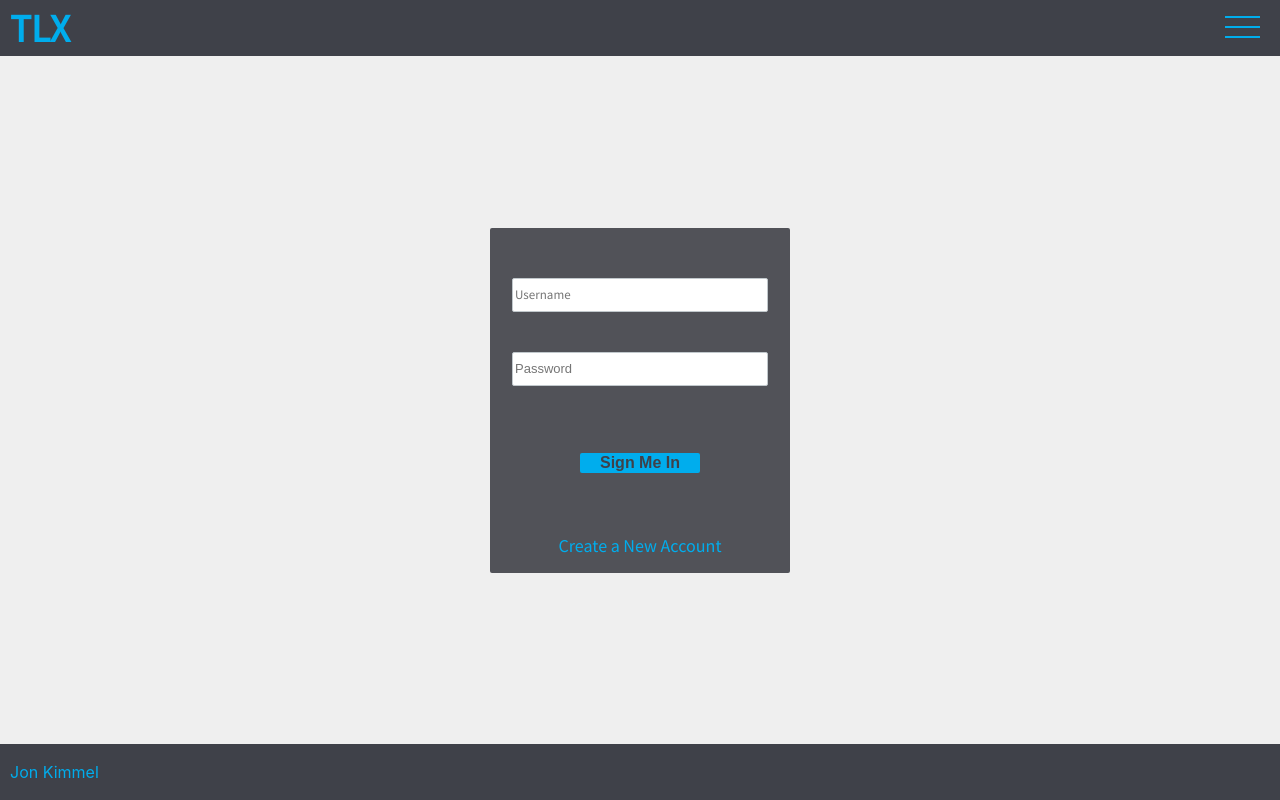
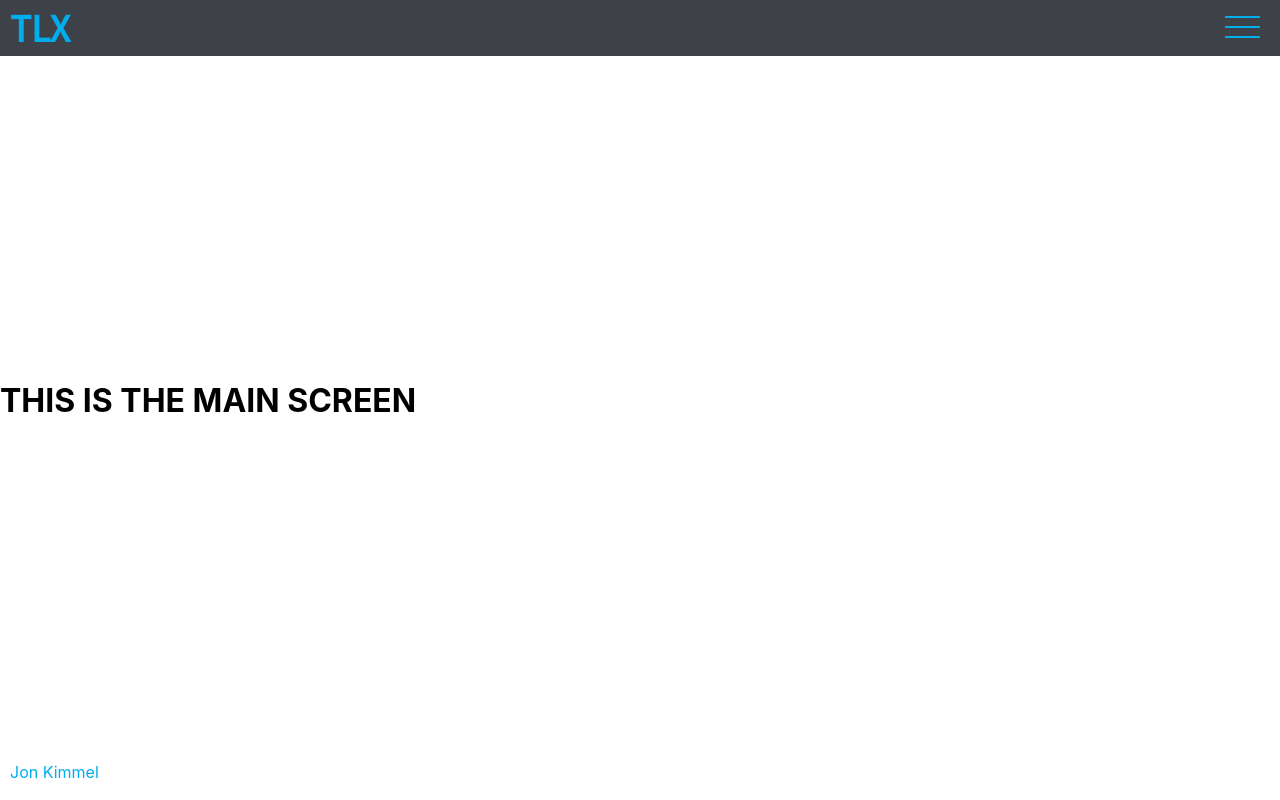
Before and after one commit to Jon-k-1232/TLX, a React (Create React App) app: page / in a window 1280 px wide. Built offline with nearby package versions, Linux system fonts and the light colour scheme.

Commit message:
home page add

```diff
--- a/src/App/App.js
+++ b/src/App/App.js
@@ -11,6 +11,7 @@ import SignIn from "../Components/SignIn/SignIn.js";
 import Billing from "../Components/Billing/Billing.js";
 import InvoiceDetails from "../Components/InvoiceDetails/InvoiceDetails.js";
 import MessageDetails from "../Components/MessageDetails/MessageDetails.js";
+import MainPage from "../Components/MainPage/MainPage.js";
 import AppContext from "../Context.js";
 import PublicOnlyRoute from "../Components/Utils/PublicOnlyRoute.js";
 import PrivateRoute from "../Components/Utils/PrivateRoute.js";
@@ -64,7 +65,8 @@ export default class App extends React.Component {
           <BrowserRouter>
             <Header />
             <Switch>
-              <Route exact path="/" component={SignIn} />
+              <Route exact path="/" component={MainPage} />
+              <Route exact path="/Sign-in" component={SignIn} />
               <PublicOnlyRoute path="/register" component={Register} />
 
               <PrivateRoute exact path="/Billing" component={Billing} />
--- a/src/Components/Footer/Footer.css
+++ b/src/Components/Footer/Footer.css
@@ -2,7 +2,7 @@ footer {
   height: 7vh;
   align-items: center;
   display: flex;
-  background: #3f4149;
+
 }
 
 footer p {
--- a/src/Components/Header/Header.js
+++ b/src/Components/Header/Header.js
@@ -73,13 +73,13 @@ export default class Header extends React.Component {
             {this.context.loggedIn === true ? (
               <li>
                 <p id='logButtonMenu' onClick={this.handleLogOut}>
-                  <Link to="/">Logout</Link>
+                  <Link to="/Sign-in">Logout</Link>
                 </p>
               </li>
             ) : (
               <li>
                 <p id="logButtonMenu">
-                  <Link to="/">Sign In</Link>
+                  <Link to="/Sign-in">Sign In</Link>
                 </p>
               </li>
             )}
--- a/src/Components/InvoiceDetails/InvoiceDetails.js
+++ b/src/Components/InvoiceDetails/InvoiceDetails.js
@@ -30,7 +30,7 @@ export default class InvoiceDetails extends React.Component {
         */}
         <div className="billDueContainer">
           <h3>Invoice: {bills.rentFor}</h3>
-          <h4>Pay: {bills.totalDue}</h4>
+          <h4>Pay: ${bills.totalDue}</h4>
           <h5>Due: {bills.dueDate}</h5>
         </div>
 
@@ -67,35 +67,35 @@ export default class InvoiceDetails extends React.Component {
           <div className="invoiceDetailsMaintenance">
             <p>Maintenance:</p>
             <div>
-              <p>{bills.maintenance}</p>
+              <p>${bills.maintenance}</p>
             </div>
           </div>
 
           <div className="invoiceDetailsWater">
             <p>Water:</p>
             <div>
-              <p>{bills.water}</p>
+              <p>${bills.water}</p>
             </div>
           </div>
 
           <div className="invoiceDetailsRent">
             <p>Rent:</p>
             <div>
-              <p>{bills.basicRent}</p>
+              <p>${bills.basicRent}</p>
             </div>
           </div>
 
           <div className="invoiceDetailsPast">
             <p>Past due:</p>
             <div>
-              <p>{bills.pastDue}</p>
+              <p>${bills.pastDue}</p>
             </div>
           </div>
 
           <div className="invoiceDetailsTotal">
             <h4>Total:</h4>
             <div>
-              <h4>{bills.totalDue}</h4>
+              <h4>${bills.totalDue}</h4>
             </div>
           </div>
         </div>
--- /dev/null
+++ b/src/Components/MainPage/MainPage.css
@@ -0,0 +1,6 @@
+.mainPage {
+    min-height: 86vh;
+    display: flex;
+    flex-direction: column;
+    justify-content: center;
+}
--- /dev/null
+++ b/src/Components/MainPage/MainPage.js
@@ -0,0 +1,18 @@
+import React from "react";
+import "./MainPage.css";
+
+/*
+ Main Welcome Page.
+ */
+export default class MainPage extends React.Component {
+
+    render() {
+        return(
+            <main className="mainPage">
+                <div>
+                    <h1>THIS IS THE MAIN SCREEN</h1>
+                </div>
+            </main>
+        );
+    }
+}
--- a/src/Components/MessageDetails/MessageDetails.js
+++ b/src/Components/MessageDetails/MessageDetails.js
@@ -46,7 +46,10 @@ export default class MessageDetails extends React.Component {
       <main className="messageDetailsPage">
         <div className="messageDetailsReply">
           <p>
-            <Link to="/Communications">Back</Link>
+            <Link to="/Communications">Inbox</Link>
+          </p>
+          <p>
+            <Link to="/Communications/Sent">Sent box</Link>
           </p>
           <p>
             <Link to={`/Communications/New/${messageNumber.subjectId}`}>
--- a/src/Components/Register/Register.js
+++ b/src/Components/Register/Register.js
@@ -117,7 +117,7 @@ export default class Register extends React.Component {
         .catch((error) =>
           alert(`${error}: Unable to add your account at this time.`)
         );
-      this.props.history.push("/");
+      this.props.history.push("/Sign-in");
     } else {
       this.setState({ checkMessage: "Password does not match" });
     }
--- a/src/Components/Utils/PublicOnlyRoute.js
+++ b/src/Components/Utils/PublicOnlyRoute.js
@@ -9,7 +9,7 @@ export default function PublicOnlyRoute({ component, ...props }) {
       {...props}
       render={(componentProps) =>
         TokenService.hasAuthToken() ? (
-          <Redirect to={"/"} />
+          <Redirect to={"/Sign-in"} />
         ) : (
           <Component {...componentProps} />
         )
```
Also changed, not shown: public/manifest.json, 1 other file (tests, documents, lock files or other folders).
